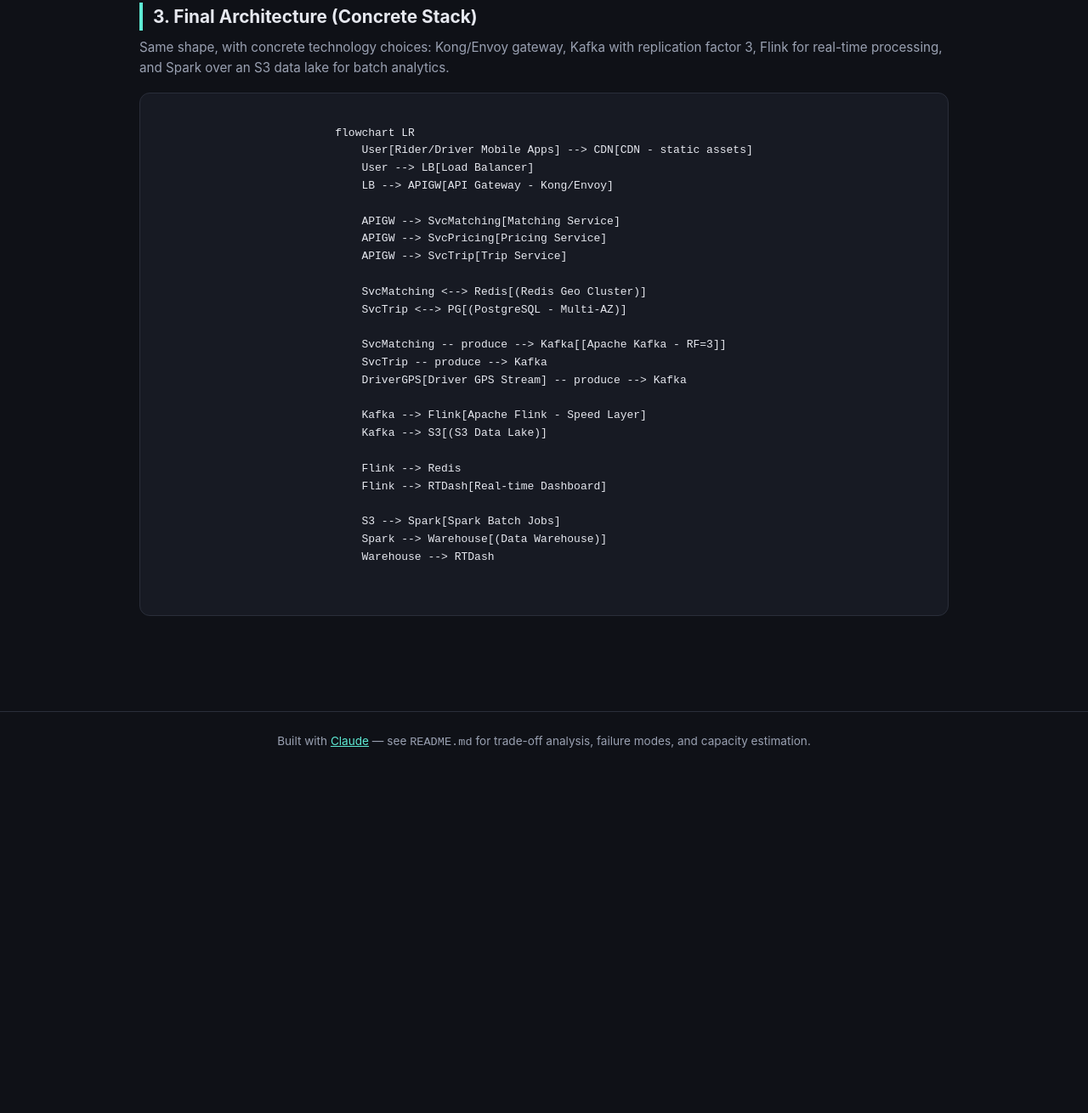
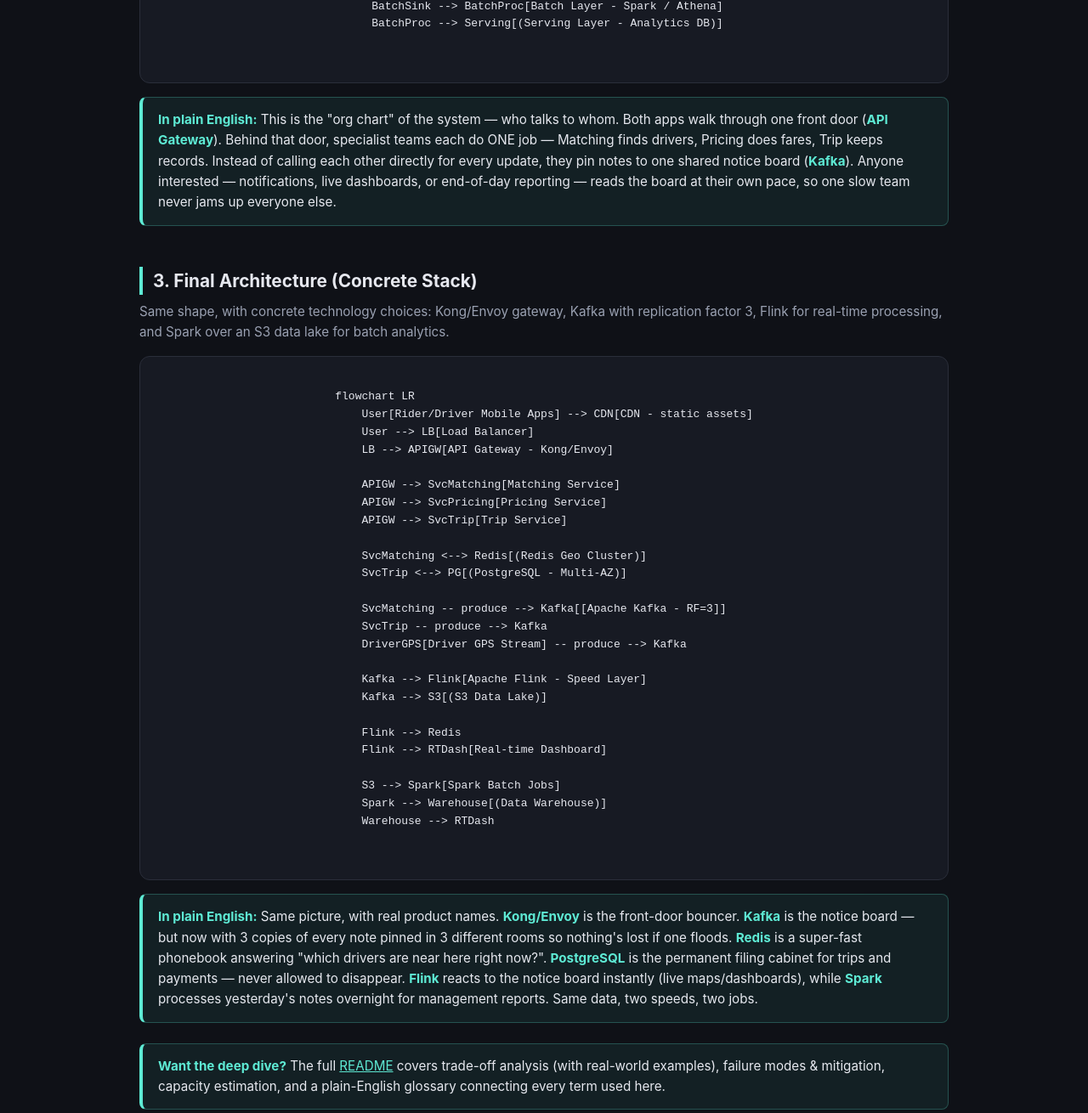
Before and after one commit to binhvo9/grab-mini, a plain HTML site: page index.html in a window 1280 px wide. Shown: the part 2171-3481 px from the top of the page at 85% size. Before the commit the page ends 3080 px from the top, so only its background shows below. Drawn offline with Linux system fonts and the light colour scheme.

Commit message:
Add plain-English explanations, worked examples, and terminology glossary

```diff
--- a/index.html
+++ b/index.html
@@ -65,6 +65,18 @@
     display: flex;
     justify-content: center;
   }
+  .eli5 {
+    margin-top: 16px;
+    padding: 14px 18px;
+    background: rgba(94, 234, 212, 0.07);
+    border: 1px solid rgba(94, 234, 212, 0.25);
+    border-left: 4px solid var(--accent);
+    border-radius: 8px;
+    font-size: 0.95rem;
+  }
+  .eli5 strong {
+    color: var(--accent);
+  }
   footer {
     text-align: center;
     color: var(--muted);
@@ -130,6 +142,16 @@ sequenceDiagram
     Trip->>Broker: publish TripCompleted
       </pre>
     </div>
+    <div class="eli5">
+      <strong>In plain English:</strong> You tap "Book ride" → the app
+      instantly quotes a price and shouts "who's nearby?" → the closest
+      driver gets a notification and taps "Accept" → you're both notified
+      "matched". While the trip runs, the driver's phone pings its location
+      every 4 seconds so your map updates live. When the driver taps
+      "Complete", the app calculates the final price and closes the trip.
+      Every step is just a message passed to the next person/system — like a
+      relay race.
+    </div>
   </section>
 
   <section>
@@ -173,6 +195,17 @@ flowchart TB
     BatchProc --> Serving[(Serving Layer - Analytics DB)]
       </pre>
     </div>
+    <div class="eli5">
+      <strong>In plain English:</strong> This is the "org chart" of the
+      system — who talks to whom. Both apps walk through one front door
+      (<strong>API Gateway</strong>). Behind that door, specialist teams each
+      do ONE job — Matching finds drivers, Pricing does fares, Trip keeps
+      records. Instead of calling each other directly for every update, they
+      pin notes to one shared notice board (<strong>Kafka</strong>). Anyone
+      interested — notifications, live dashboards, or end-of-day reporting —
+      reads the board at their own pace, so one slow team never jams up
+      everyone else.
+    </div>
   </section>
 
   <section>
@@ -209,6 +242,26 @@ flowchart LR
     Warehouse --> RTDash
       </pre>
     </div>
+    <div class="eli5">
+      <strong>In plain English:</strong> Same picture, with real product
+      names. <strong>Kong/Envoy</strong> is the front-door bouncer.
+      <strong>Kafka</strong> is the notice board — but now with 3 copies of
+      every note pinned in 3 different rooms so nothing's lost if one floods.
+      <strong>Redis</strong> is a super-fast phonebook answering "which
+      drivers are near here right now?". <strong>PostgreSQL</strong> is the
+      permanent filing cabinet for trips and payments — never allowed to
+      disappear. <strong>Flink</strong> reacts to the notice board instantly
+      (live maps/dashboards), while <strong>Spark</strong> processes
+      yesterday's notes overnight for management reports. Same data, two
+      speeds, two jobs.
+    </div>
+    <div class="eli5" style="margin-top:24px;">
+      <strong>Want the deep dive?</strong> The full
+      <a href="https://github.com/binhvo9/grab-mini#readme" target="_blank" style="color: var(--accent)">README</a>
+      covers trade-off analysis (with real-world examples), failure modes &
+      mitigation, capacity estimation, and a plain-English glossary
+      connecting every term used here.
+    </div>
   </section>
 </main>
 
```
Also changed, not shown: 1 other file.
